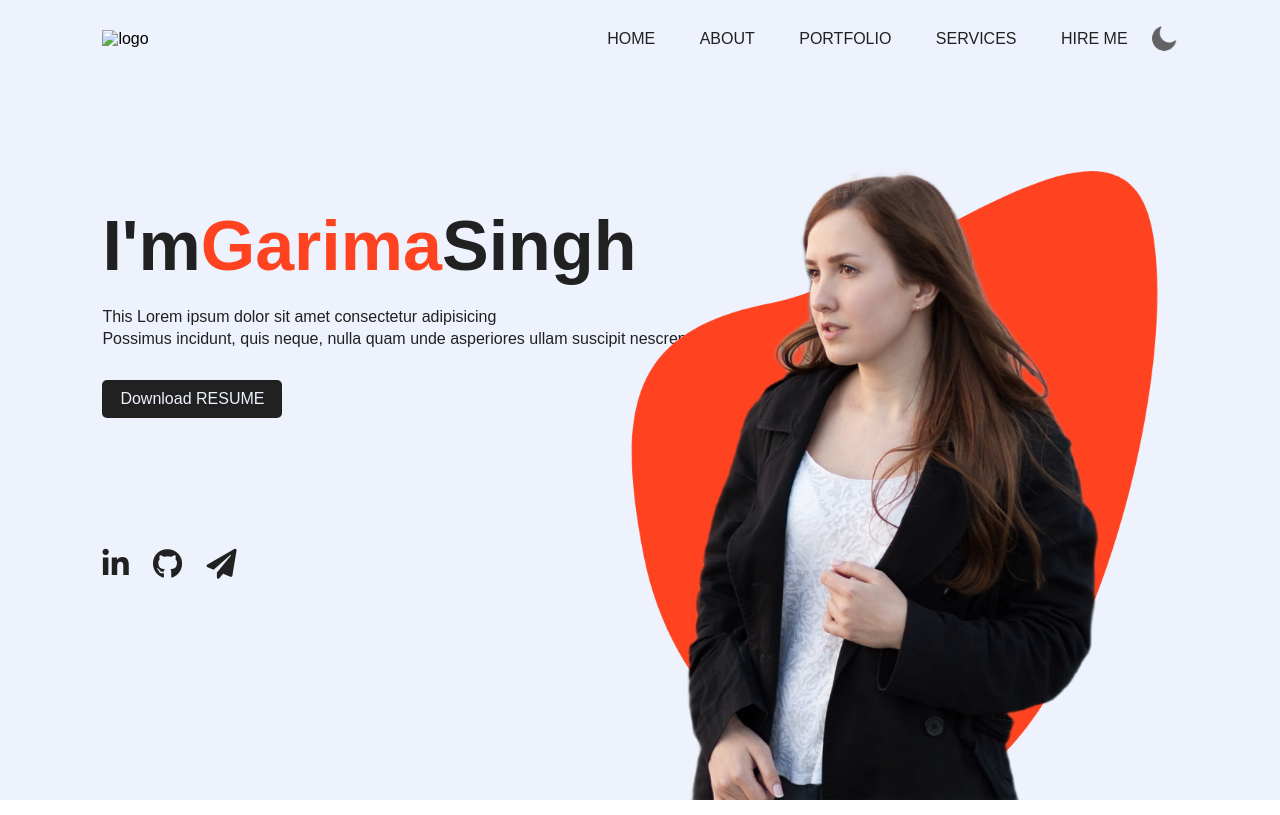
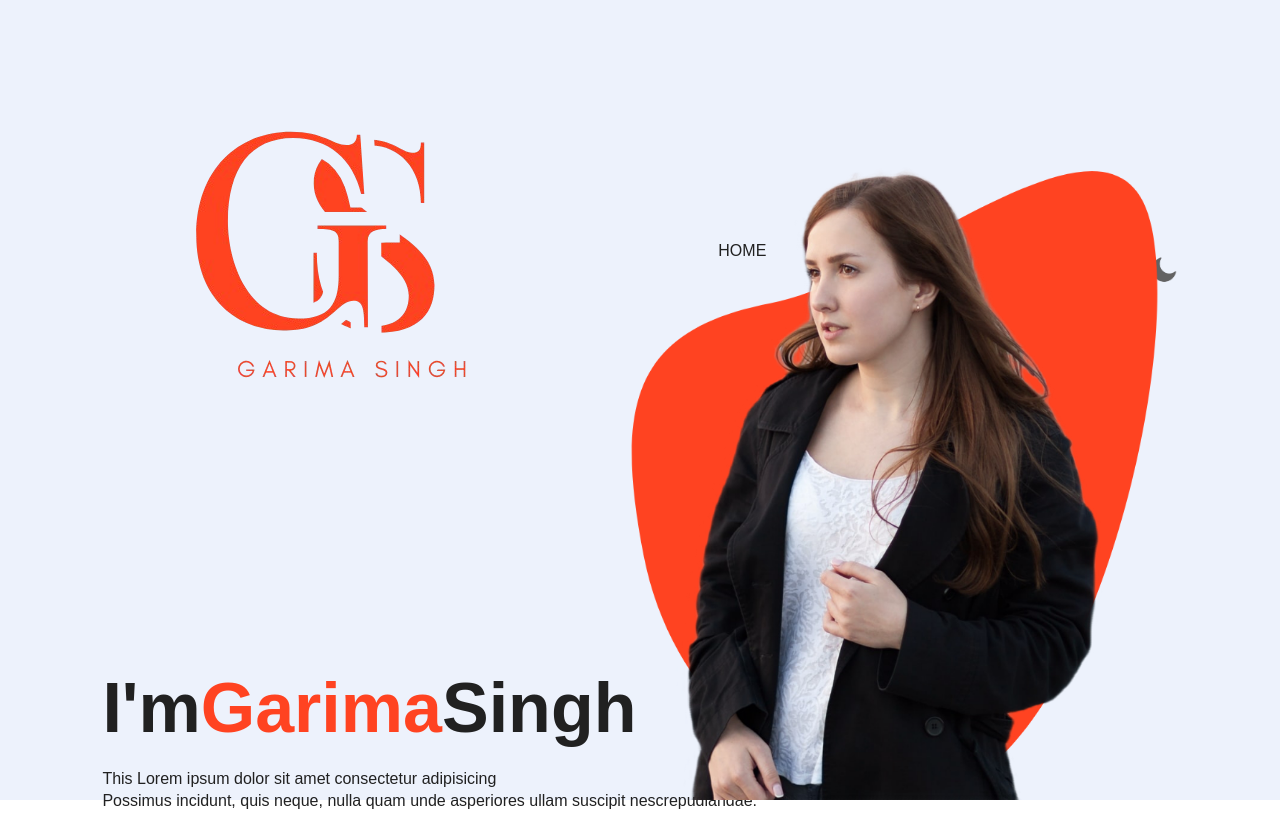
Before and after one commit to anilyadavup54/GS_portfolio, a plain HTML site: page index.html in a window 1280 px wide. Shown: the top 815 px of the page. Drawn offline with Linux system fonts and the light colour scheme.

Commit message:
Update index.html

```diff
--- a/index.html
+++ b/index.html
@@ -10,7 +10,7 @@
 <body>
     <div class="hero">
         <nav>
-            <img src="images/logo.png" alt="logo">
+            <img src="images/logo.png.png" alt="logo">
             <ul>
                 <li><a href="">HOME</a></li>
                 <li><a href="">ABOUT</a></li>
```
